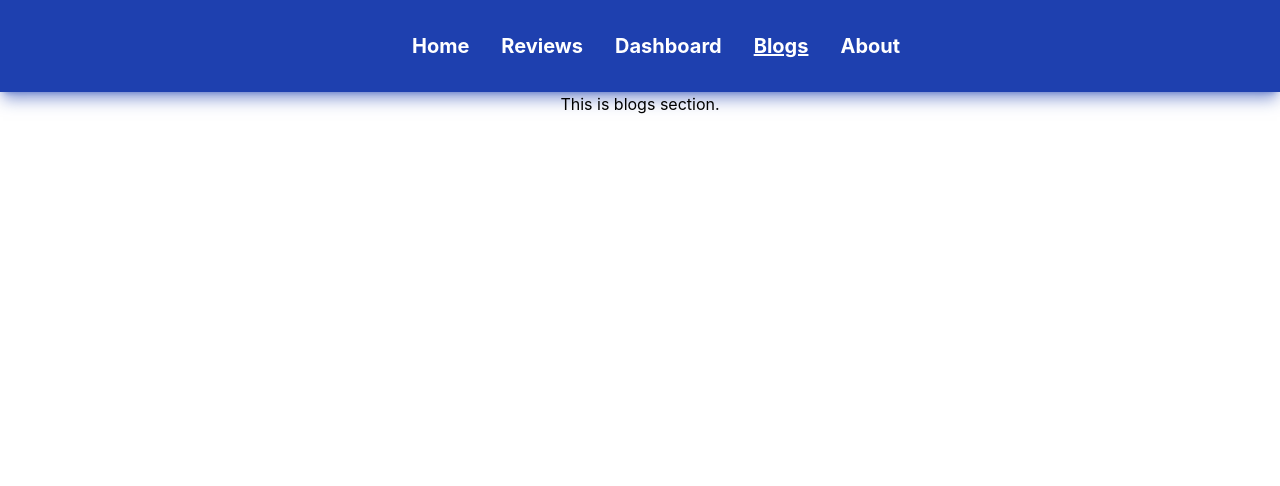
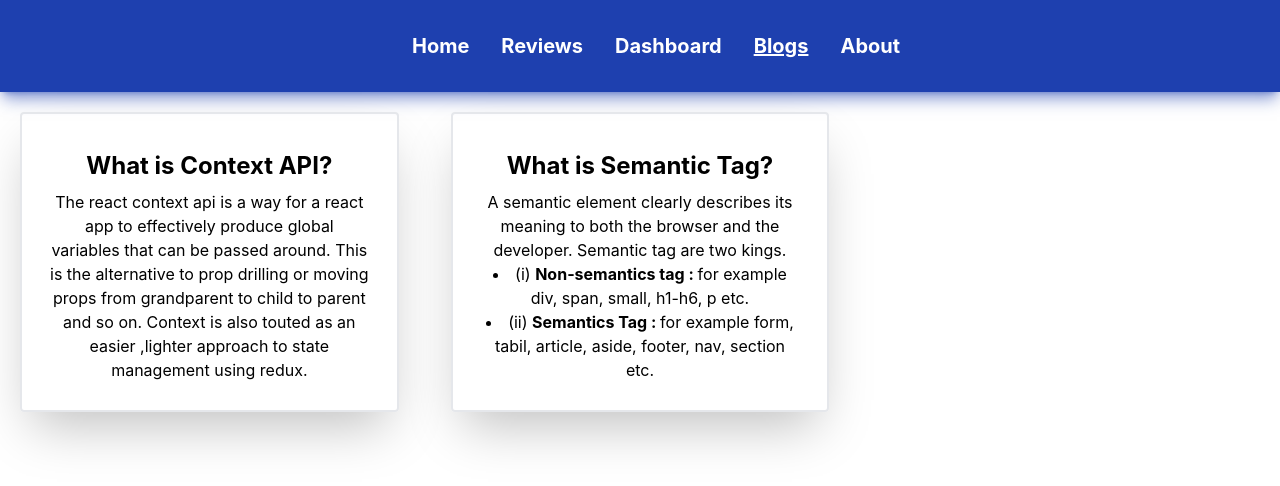
Before and after one commit to MonirujjamanMamun/motor-house, a React (Create React App) app: page /blogs in a window 1280 px wide. Shown: the top 486 px of the page. Built offline with nearby package versions, Linux system fonts and the light colour scheme.

Commit message:
two question answered

```diff
--- a/src/Components/Blogs/Blogs.js
+++ b/src/Components/Blogs/Blogs.js
@@ -2,8 +2,18 @@ import React from 'react';
 
 const Blogs = () => {
     return (
-        <div>
-            <h1>This is blogs section.</h1>
+        <div className='grid grid-cols-3 gap-3'>
+            <div className='border-2 shadow-2xl m-5 p-7 rounded'>
+                <h1 className='text-2xl font-bold my-2'>What is Context API?</h1>
+                <p>The react context api is a way for a react app to effectively produce global variables that can be passed around. This is  the alternative to prop drilling or moving props from grandparent to child to parent and so on. Context is also touted as an  easier ,lighter approach to state management using redux.</p>
+            </div>
+            <div className='border-2 shadow-2xl m-5 p-7 rounded'>
+                <h1 className='text-2xl font-bold my-2'>What is Semantic Tag?</h1>
+                <p> A semantic element clearly describes its meaning to both the browser and the developer. Semantic tag are two kings.
+                    <li> (i) <span className='font-bold'>Non-semantics tag : </span> for example div, span, small, h1-h6, p etc.</li>
+                    <li>(ii) <span className='font-bold'>Semantics Tag : </span> for example form, tabil, article, aside, footer, nav, section etc.</li>
+                </p>
+            </div>
         </div>
     );
 };
```
Also changed, not shown: src/Components/About/About.css (deleted), src/Components/Blogs/Blogs.css (deleted), src/Components/Dashboard/Dashboard.css (deleted), src/Components/Header/header.css (deleted), src/Components/Home/Home.css (deleted), src/Components/Reviews/Reviews.css (deleted).
